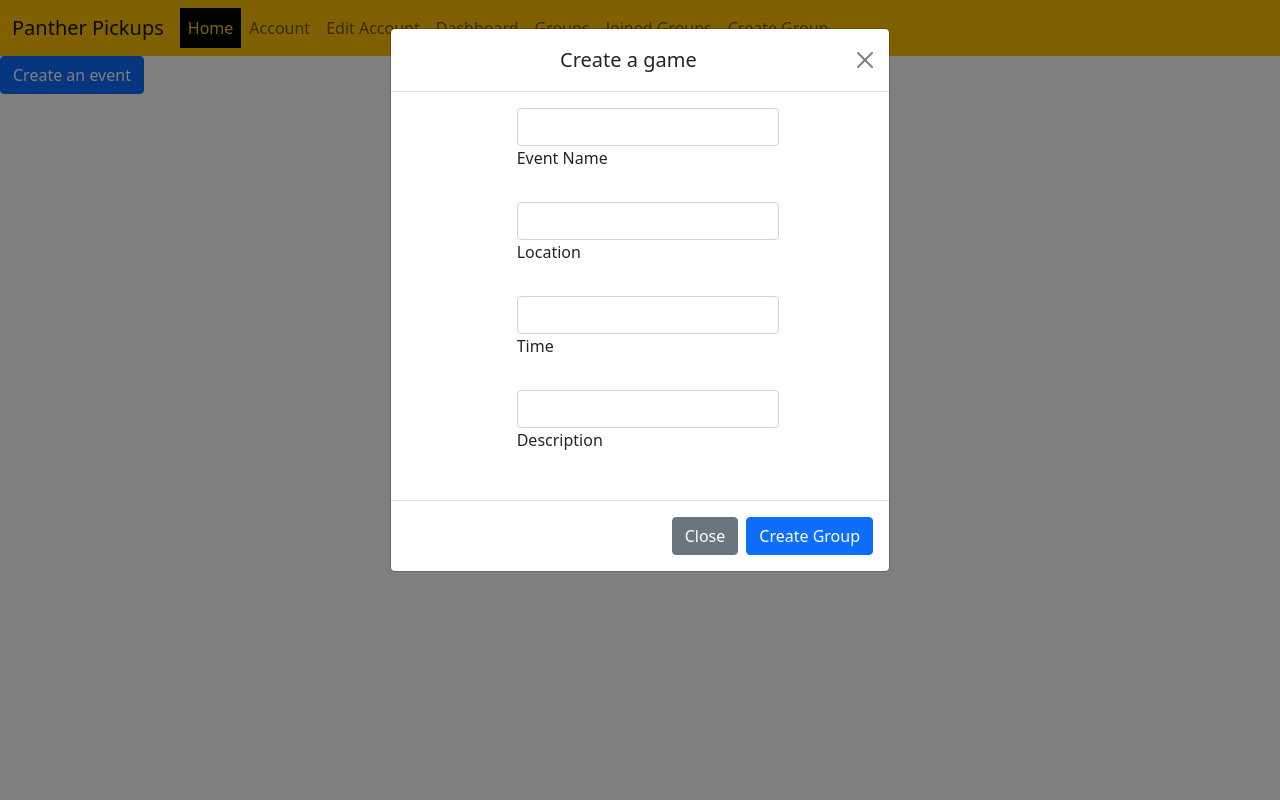
After one commit to Lucky-Badger/SideJob, a Django app: page /groupEventPage/ in a window 1280 px wide, after a click on "Create an event". The commit adds this page. Run offline with Django 4.2, Linux system fonts and the light colour scheme.

Commit message:
Added some features

```diff
--- a/Group3Capstone/templates/createGroupPage.html
+++ b/Group3Capstone/templates/createGroupPage.html
@@ -68,7 +68,8 @@
                                 <div class="d-flex flex-row align-items-center mb-4">
                                     <i class="fas fa-user fa-lg me-3 fa-fw"></i>
                                     <div class="form-outline flex-fill mb-0">
-                                            <input type="text" id="form3Example1c" name="Group_Description" class="form-control"/>
+                                        <input type="text" id="form3Example1c" name="Group_Description"
+                                               class="form-control"/>
                                         <label class="form-label" for="form3Example1c">Group Description</label>
                                     </div>
                                 </div>
@@ -100,8 +101,6 @@
                         <div class="col-lg-6">
                             <img src="{% static 'Group3Capstone/images/AdobeStock_55910509.jpeg' %}"
                                  class="img-fluid" alt="Sample image">
-
-
                         </div>
                         <div class="col-lg-3"></div>
                     </div>
--- /dev/null
+++ b/Group3Capstone/templates/groupEventsPage.html
@@ -0,0 +1,111 @@
+<!DOCTYPE html>
+<html lang="en">
+<head>
+    <meta charset="UTF-8">
+    <title>Group Info Page</title>
+    {% load static %}
+    <link rel="stylesheet" href="{% static 'Group3Capstone/css/bootstrap.min.css' %}">
+    <link rel="stylesheet" href="{% static 'Group3Capstone/css/bootstrap.css' %}">
+<body>
+<nav class="navbar navbar-expand-lg navbar-light bg-warning">
+    <div class="container-fluid">
+        <a class="navbar-brand" href="#">Panther Pickups</a>
+        <button class="navbar-toggler" type="button" data-bs-toggle="collapse" data-bs-target="#navbarText"
+                aria-controls="navbarText" aria-expanded="false" aria-label="Toggle navigation">
+            <span class="navbar-toggler-icon"></span>
+        </button>
+        <div class="collapse navbar-collapse" id="navbarText">
+            <ul class="navbar-nav me-auto mb-2 mb-lg-0">
+                <li class="nav-item">
+                    <a class="nav-link active bg-black text-warning" aria-current="page" href="/">Home</a>
+                </li>
+                <li class="nav-item">
+                    <a class="nav-link" href="/account/">Account</a>
+                </li>
+                <li class="nav-item">
+                    <a class="nav-link" href="/editaccount/">Edit Account</a>
+                </li>
+                <li class="nav-item">
+                    <a class="nav-link border-dark" href="/dashboard/">Dashboard</a>
+                </li>
+                <li class="nav-item">
+                    <a class="nav-link" href="/groups/">Groups</a>
+                </li>
+                <li class="nav-item">
+                    <a class="nav-link border-dark" href="/joinedgroups/">Joined Groups</a>
+                </li>
+                </li>
+                <li class="nav-item">
+                    <a class="nav-link border-dark" href="/createGroupPage/">Create Group</a>
+                </li>
+
+            </ul>
+
+        </div>
+    </div>
+</nav>
+<!-- Button trigger modal -->
+<button type="button" class="btn btn-primary" data-bs-toggle="modal" data-bs-target="#exampleModal">
+    Create an event
+</button>
+
+<!-- Modal -->
+<div class="modal fade" id="exampleModal" tabindex="-1" aria-labelledby="exampleModalLabel" aria-hidden="true">
+    <div class="modal-dialog">
+        <div class="modal-content">
+            <div class="modal-header">
+                <h5 class="modal-title text-center w-100" id="exampleModalLabel">Create a game</h5>
+                <button type="button" class="btn-close" data-bs-dismiss="modal" aria-label="Close"></button>
+            </div>
+            <div class="modal-body">
+                <form class="mx-1 mx-md-4" method="post">
+                    {% csrf_token %}
+
+                    <div class="col-lg-8 col-md-8 col-xl-8 mx-auto justify-content-center">
+                        <div class="d-flex flex-row align-items-center mb-4">
+                            <i class="fas fa-user fa-lg me-3 fa-fw"></i>
+                            <div class="form-outline flex-fill mb-0">
+                                <input type="text" id="form3Example1c" name="Event_Name"
+                                       class="form-control"/>
+                                <label class="form-label" for="form3Example1c">Event Name</label>
+                            </div>
+                        </div>
+                        <div class="d-flex flex-row align-items-center mb-4">
+                            <i class="fas fa-user fa-lg me-3 fa-fw"></i>
+                            <div class="form-outline flex-fill mb-0">
+                                <input type="text" id="form3Example1c" name="Location" class="form-control"/>
+                                <label class="form-label" for="form3Example1c">Location</label>
+                            </div>
+                        </div>
+                        <div class="d-flex flex-row align-items-center mb-4">
+                            <i class="fas fa-user fa-lg me-3 fa-fw"></i>
+                            <div class="form-outline flex-fill mb-0">
+                                <input type="text" id="form3Example1c" name="Time"
+                                       class="form-control"/>
+                                <label class="form-label" for="form3Example1c">Time</label>
+                            </div>
+                        </div>
+                        <div class="d-flex flex-row align-items-center mb-4">
+                            <i class="fas fa-user fa-lg me-3 fa-fw"></i>
+                            <div class="form-outline flex-fill mb-0">
+                                <input type="text" id="form3Example1c" name="Description" class="form-control"/>
+                                <label class="form-label" for="form3Example1c">Description</label>
+                            </div>
+                        </div>
+                    </div>
+
+
+
+                </form>
+            </div>
+            <div class="modal-footer">
+                <button type="button" class="btn btn-secondary" data-bs-dismiss="modal">Close</button>
+                <button type="submit" class="btn btn-primary">Create Group</button>
+            </div>
+        </div>
+    </div>
+</div>
+
+<script src="/../../static/Group3Capstone/js/bootstrap.min.js"></script>
+</body>
+</html>
--- a/Group3Capstone/templates/groups.html
+++ b/Group3Capstone/templates/groups.html
@@ -64,7 +64,7 @@
                     <div class="accordion-body" style="padding-bottom: 50px">
                         <div><p><strong>Sport</strong> - {{ g.Sport }}</p></div>
                         <div><p><strong>Description</strong> - {{ g.Group_Description }}</p></div>
-                        <input type="submit" class="btn-outline-dark clearfix float-start" value="Join" name="name">
+                        <button type="submit" class="btn-outline-dark clearfix float-start" value="{{ g.Group_Id}}" name="name">Join Group</button>
                     </div>
                 </div>
             </div>
--- a/Group3Capstone/templates/joinedgroups.html
+++ b/Group3Capstone/templates/joinedgroups.html
@@ -56,6 +56,7 @@
         {% for i in joined_groups %}
         <tr><td>
             {{ i.Sport.Sport_Name }} - {{ i.Creator.User_FName }}
+           <div><a href="/groupEventPage/" class="btn btn-info" role="button">Go to Group Page</a></div>
         </td></tr>
         {% endfor %}
     </table>
--- a/Group3Capstone/templates/notSIgnedIn.html
+++ b/Group3Capstone/templates/notSIgnedIn.html
@@ -59,8 +59,9 @@
         </div>
         <div class="carousel-inner">
             <div class="carousel-item active">
-                <img src="{% static 'Group3Capstone/images/Panther_Pickups.png' %}"
-                     class="d-block m-lg-auto w-75 vh-100" alt="...">
+                <img class="d-block mx-auto w-100"
+                     src="{% static 'Group3Capstone/images/Panther_Pickups_Resized.png' %}"
+                     alt="...">
                 <div class="carousel-caption d-none d-md-block">
                     <h5>Welcome to Panther Pickups</h5>
                     <p>A place where students can organize events with other students that share simliar interests!</p>
--- a/Group3Capstone/views.py
+++ b/Group3Capstone/views.py
@@ -261,3 +261,6 @@ class CreateGroupPage(View):
 class NotSignedIn(View):
     def get(self, request):
         return render(request, "notSignedIn.html", {})
+class GroupEventsPage(View):
+    def get(self, request):
+        return render(request, "groupEventsPage.html", {})
--- a/project/urls.py
+++ b/project/urls.py
@@ -15,6 +15,8 @@ Including another URLconf
 """
 from django.contrib import admin
 from django.urls import path
+
+from Group3Capstone import views
 from Group3Capstone.views import *
 urlpatterns = [
     path('admin/', admin.site.urls),
@@ -27,4 +29,5 @@ urlpatterns = [
     path('editaccount/', EditAccountPage.as_view()),
     path('createGroupPage/', CreateGroupPage.as_view()),
     path('notSignedIn/', NotSignedIn.as_view()),
+    path('groupEventPage/', views.GroupEventsPage.as_view()),
 ]
```
Also changed, not shown: Group3Capstone/Static/Group3Capstone/css/notSignedIn.scss (+5 -3 lines). Lines whose indentation alone changed are shown as unchanged.
